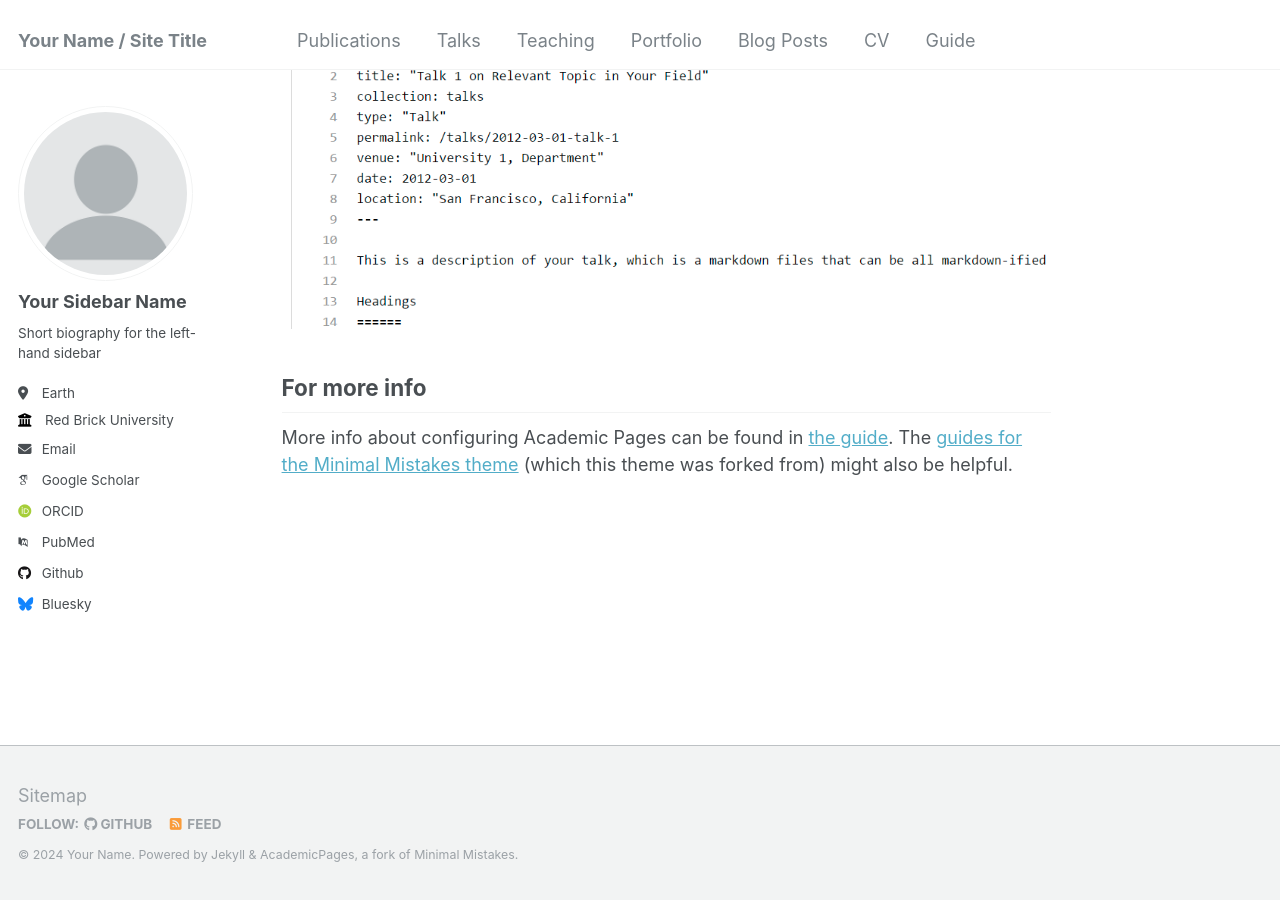
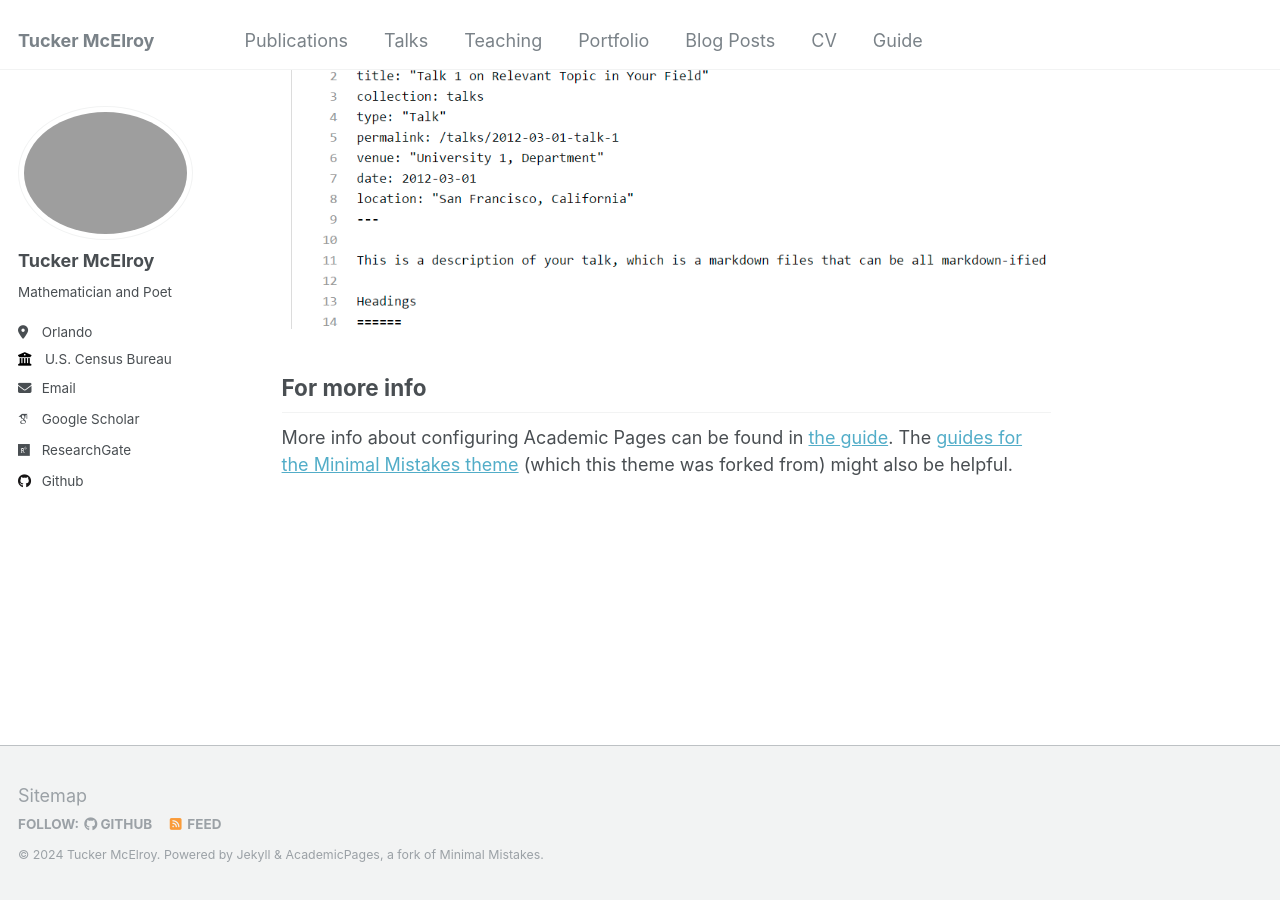
Before and after one commit to tuckermcelroy/tuckermcelroy.github.io, a Jekyll site: the page built from _pages/about.md, in a window 1280 px wide and 900 px high, scrolled down 2660 px. Built offline with Jekyll 4.4.1, drawn with Linux system fonts in a browser that asks for light colours; some web fonts are replaced.

Commit message:
Update _config.yml

```diff
--- a/_config.yml
+++ b/_config.yml
@@ -8,47 +8,47 @@
 
 # Basic Site Settings
 locale                   : "en-US"
-title                    : "Your Name / Site Title"
+title                    : "Tucker McElroy"
 title_separator          : "-"
-name                     : &name "Your Name"
-description              : &description "personal description"
-url                      : https://academicpages.github.io # the base hostname & protocol for your site e.g. "https://mmistakes.github.io"
+name                     : &name "Tucker McElroy"
+description              : &description "Mathematical statistician"
+url                      : https://tuckermcelroy.github.io
 baseurl                  : "" # the subpath of your site, e.g. "/blog"
-repository               : "academicpages/academicpages.github.io"
+repository               : "tuckermcelroy.github.io"
 
 # Site Author - The following control what appear as part of the author content on the side bar.
 #               If a field is blank the icon and link will not appear, otherwise it will be shown.
 #               Additional customization can be done by editing /_includes/author-profile.html
 author:
   # Biographic information
-  avatar           : "profile.png"
-  name             : "Your Sidebar Name"
+  avatar           : "HungryGiraffe.png"
+  name             : "Tucker McElroy"
   pronouns         : # example: "she/her"
-  bio              : "Short biography for the left-hand sidebar"
-  location         : "Earth"
-  employer         : "Red Brick University"
+  bio              : "Mathematician and Poet"
+  location         : "Orlando"
+  employer         : "U.S. Census Bureau"
   uri              : # URL
-  email            : "none@example.org"
+  email            : "tucker.mcelroy@gmail.com"
 
   # Academic websites
   arxiv            : # URL - Update with the correct link to your profile
-  googlescholar    : "https://scholar.google.com/citations?user=PS_CX0AAAAAJ"
+  googlescholar    : "https://scholar.google.com/citations?user=vgvvaOEAAAAJ&hl=en"
   impactstory      : # URL
-  orcid            : "http://orcid.org/yourorcidurl"
+  orcid            : # "http://orcid.org/yourorcidurl"
   semantic         : # URL
-  pubmed           : "https://www.ncbi.nlm.nih.gov/pubmed/?term=john+snow"
-  researchgate     : # URL
+  pubmed           : # "https://www.ncbi.nlm.nih.gov/pubmed/?term=john+snow"
+  researchgate     : "https://www.researchgate.net/profile/Tucker-Mcelroy"
 
   # Repositories and software development
   bitbucket        : # Username - Update with your username on the site
   codepen          : # Username
   dribbble         : # Username
-  github           : "academicpages"
+  github           : "tuckermcelroy"
   kaggle           : # Username
   stackoverflow    : # User number or user number and name (i.e., use "1" or "1/jeff-atwood")
 
   # Social media
-  bluesky          : "bsky.app" # Replace this with you Bluesky username
+  bluesky          : # Replace this with you Bluesky username
   facebook         : # Username
   flickr           : # Username
   foursquare       : # Username
```
